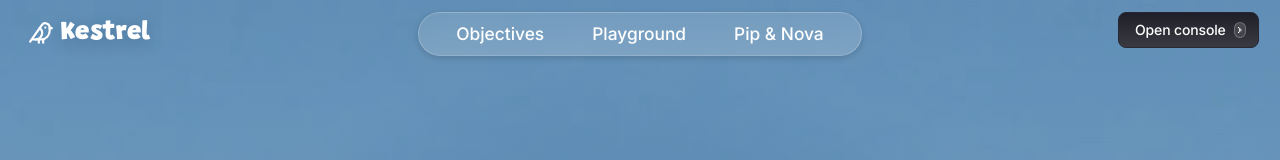
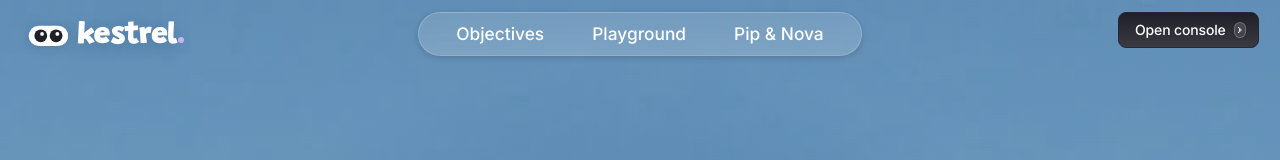
Before and after one commit to Rayyan2235/kestrel, a React (Vite) app in the folder apps/web/: page / in a window 1280 px wide. Shown: the top 160 px of the page. Built offline with nearby package versions, Linux system fonts and the light colour scheme.

Commit message:
Landing logo: eye pill, lowercase kestrel and a lavender full stop

```diff
--- a/apps/web/src/welcome/WelcomePage.module.css
+++ b/apps/web/src/welcome/WelcomePage.module.css
@@ -81,10 +81,11 @@
   top: calc(20 * var(--u));
   display: inline-flex;
   align-items: center;
-  gap: calc(8 * var(--u));
+  gap: calc(10 * var(--u));
   color: var(--white);
   text-decoration: none;
-  font: 900 calc(29.5 * var(--u)) / 1.2 "Grandstander", sans-serif;
+  font: 900 calc(34 * var(--u)) / 1.2 "Grandstander", sans-serif;
+  letter-spacing: -0.02em;
   text-shadow: var(--shadow-text);
 }
 .nav .links {
@@ -99,6 +100,20 @@
   gap: calc(54 * var(--u));
   padding: 0;
   border-radius: calc(25 * var(--u));
+}
+.eyes {
+  width: calc(46 * var(--u));
+  height: auto;
+  filter: drop-shadow(0 calc(2 * var(--u)) calc(6 * var(--u)) rgb(28 70 120 / 28%));
+}
+/* The lavender full stop after the wordmark. */
+.dot {
+  display: inline-block;
+  width: 0.2em;
+  height: 0.2em;
+  margin-left: 0.06em;
+  border-radius: 50%;
+  background: #c4b3f0;
 }
 .links a {
   color: var(--white);
@@ -317,6 +332,9 @@
     top: 18px;
     font-size: 26px;
   }
+  .eyes {
+    width: 36px;
+  }
   .nav .links {
     display: none;
   }
--- a/apps/web/src/welcome/WelcomePage.tsx
+++ b/apps/web/src/welcome/WelcomePage.tsx
@@ -1,5 +1,5 @@
 import { useEffect, useRef } from "react";
-import { Bird, ChevronRight } from "lucide-react";
+import { ChevronRight } from "lucide-react";
 import { ArrowPill } from "../sandbox/gic";
 import styles from "./WelcomePage.module.css";
 
@@ -20,6 +20,19 @@ export const LANDING = {
     { title: "Pip vs Nova", subject: "Free play · Robot fight", art: "/landing/card-fight.jpg" },
   ],
 };
+
+/** The Kestrel mark: a pill with two looking-up eyes. */
+function Eyes() {
+  return (
+    <svg className={styles.eyes} viewBox="0 0 64 34" aria-hidden="true">
+      <rect x="1" y="1" width="62" height="32" rx="16" fill="#ffffff" />
+      <circle cx="20" cy="17" r="10" fill="#1f1f29" />
+      <circle cx="44" cy="17" r="10" fill="#1f1f29" />
+      <circle cx="22" cy="14" r="3" fill="#ffffff" />
+      <circle cx="46" cy="14" r="3" fill="#ffffff" />
+    </svg>
+  );
+}
 
 function Play() {
   return (
@@ -99,8 +112,10 @@ export function WelcomePage() {
 
         <header className={styles.nav} data-in="nav">
           <a className={styles.logo} href="/" aria-label="Kestrel home">
-            <Bird size={26} strokeWidth={2} aria-hidden="true" />
-            Kestrel
+            <Eyes />
+            <span>
+              kestrel<i className={styles.dot} />
+            </span>
           </a>
           <nav className={`gic-nav ${styles.links}`} aria-label="Sections">
             <a href="#objectives">Objectives</a>
```
